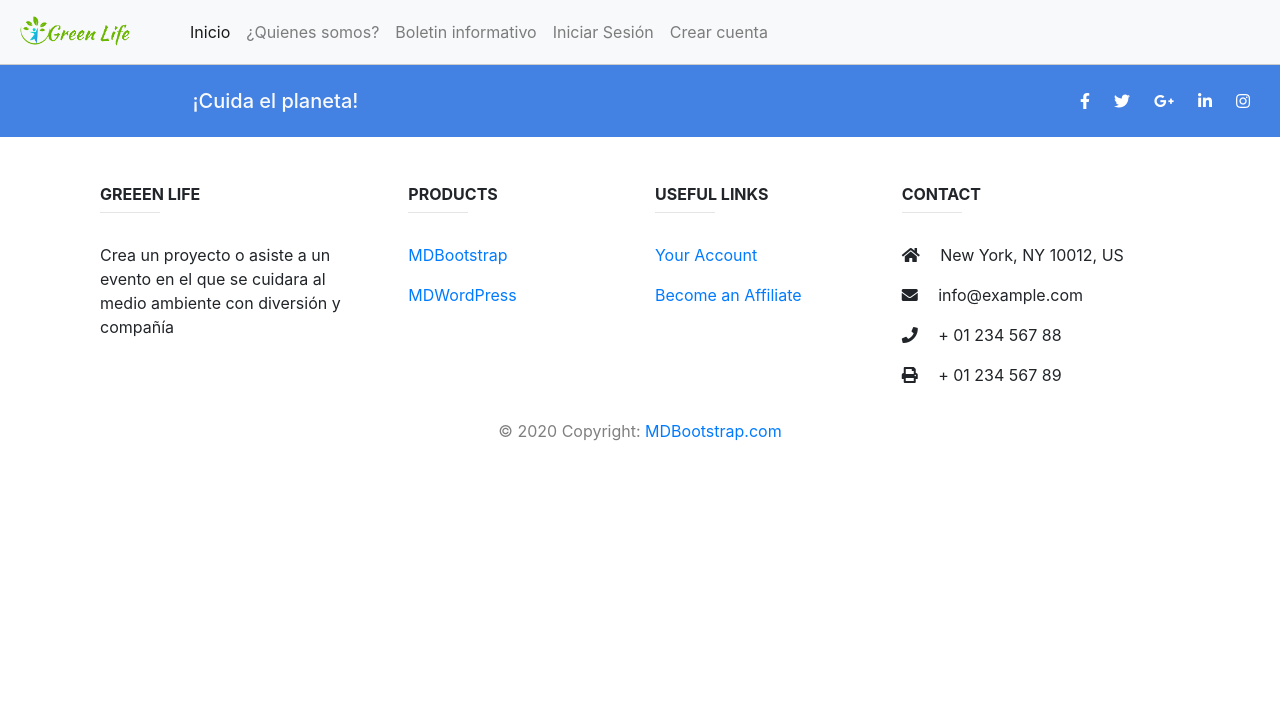
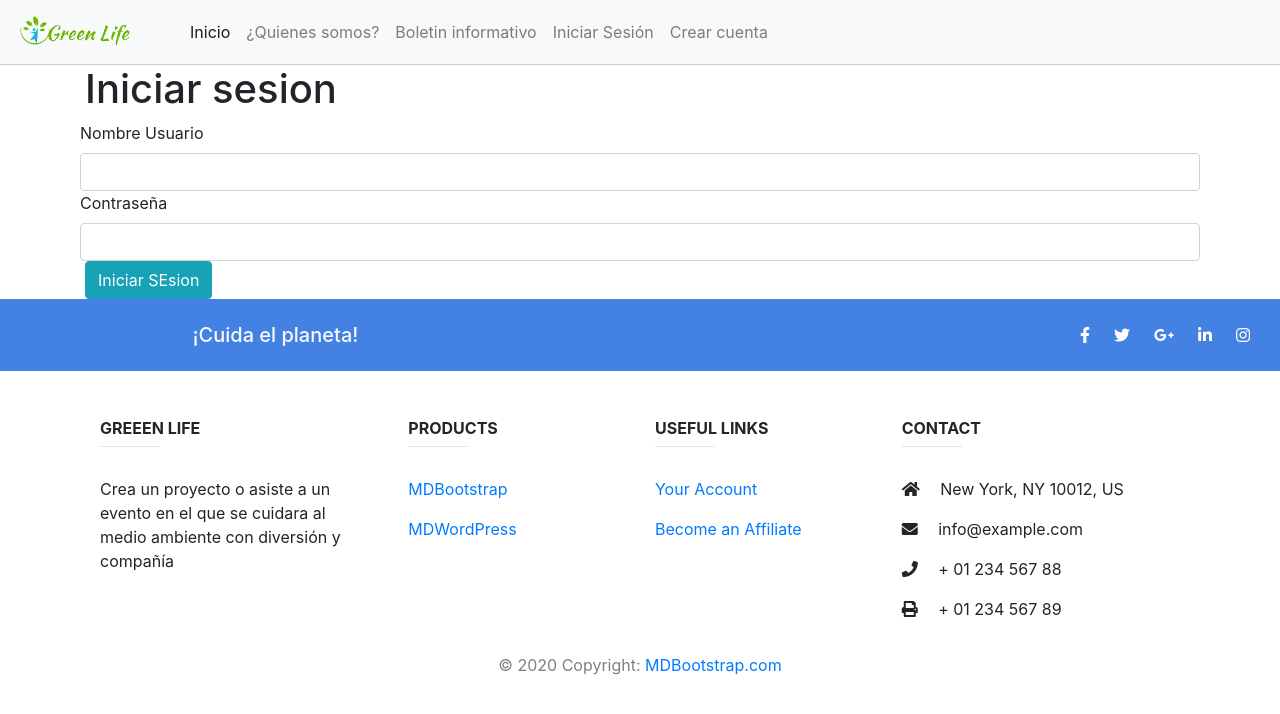
Before and after one commit to DanielaPF15/GreenLifeAngular, an Angular app: page /login in a window 1280 px wide. Before the commit this address led to /. Shown: the top 714 px of the page. Built offline with nearby package versions, Linux system fonts and the light colour scheme.

Commit message:
Agrego Login de usuario

```diff
--- /dev/null
+++ b/src/app/Components/login/login.component.html
@@ -0,0 +1,20 @@
+
+<div class="container">
+<h1>Iniciar sesion</h1>
+<form [formGroup]="loginForm" (ngSubmit)="login()">
+<div class="form-row">
+    <label>Nombre Usuario
+    </label>
+    <input formControlName= "userName" type= "text" class="form-control" id="userName">
+
+</div>
+<div class="form-row">
+    <label>Contraseña
+    </label>
+    <input formControlName= "password" type= "password" class="form-control" id="password">
+
+</div>
+
+<button class="btn btn-info">Iniciar SEsion</button>
+</form>
+</div>
--- /dev/null
+++ b/src/app/Components/login/login.component.ts
@@ -0,0 +1,42 @@
+import { Component, OnInit } from '@angular/core';
+import { FormBuilder, Validators, FormGroup } from '@angular/forms'; //Validar los formularios
+import { UserService } from '../../Services/user.service';
+
+@Component({
+  selector: 'app-login',
+  templateUrl: './login.component.html',
+  styleUrls: ['./login.component.css']
+})
+export class LoginComponent implements OnInit {
+
+  loginForm: FormGroup;
+  constructor(
+    private formBuilder: FormBuilder,
+    private userService: UserService
+  ) { this.validator() }
+
+  ngOnInit(): void {
+  }
+
+  validator(){
+    this.loginForm = this.formBuilder.group({
+      userName: ['', Validators.required],
+      password: ['', Validators.required],
+    })
+  }
+
+  login(){
+    if(this.loginForm.valid){
+      this.userService.login(this.loginForm.value).subscribe(
+        (dataUser) =>{
+          console.log(dataUser['token'])
+        },
+        (error) =>{
+          console.log('Error --->', error)
+        }
+      )
+    }else{
+      alert('Debes llenar todos los campos');
+    }
+  }
+}
--- a/src/app/Components/menu/menu.component.html
+++ b/src/app/Components/menu/menu.component.html
@@ -15,7 +15,7 @@
             <a class="nav-link" routerLink="">Boletin informativo</a>
           </li>
         <li class="nav-item">
-          <a class="nav-link" href="">Iniciar Sesión</a>
+          <a class="nav-link" routerLink="/login">Iniciar Sesión</a>
         </li>
         <li class="nav-item">
             <a class="nav-link" routerLink="/sign-up">Crear cuenta</a>
--- a/src/app/Services/user.service.ts
+++ b/src/app/Services/user.service.ts
@@ -14,4 +14,8 @@ export class UserService {
   createUser(formData){
     return this.http.post<User>(`${this.apiURL}/user/create`, formData)
   }
+
+  login(formData){
+    return this.http.post<User>(`${this.apiURL}/login`, formData)
+  }
 }
```
Also changed, not shown: src/app/app.module.ts (+5 -2 lines), src/app/Components/login/login.component.css (added), 1 other file (tests, documents, lock files or other folders).
